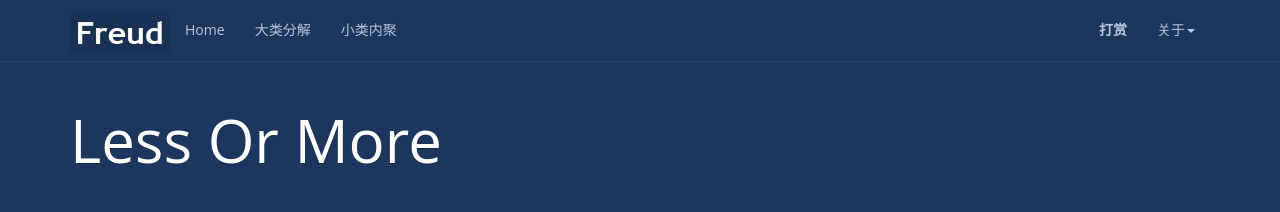
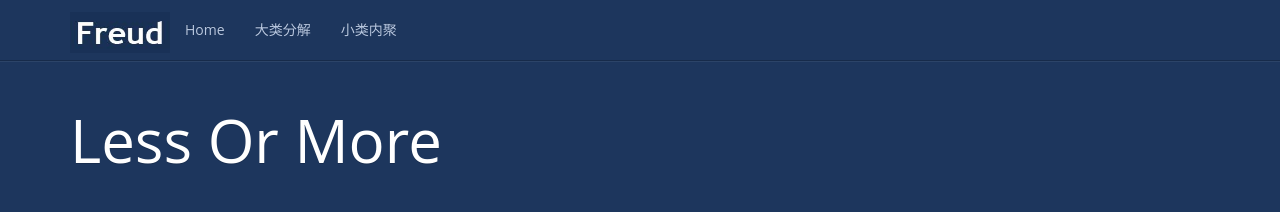
Before and after one commit to catBan/jekyll_cb, a Jekyll site: the page built from index.html, in a window 1280 px wide. Shown: the top 212 px of the page. Built offline with Jekyll 4.4.1, drawn with Linux system fonts in a browser that asks for light colours; the list of posts is cut into pages by our own code; comment, search, counter and statistics services are not loaded.

Commit message:
add theme

```diff
--- a/_includes/footer.html
+++ b/_includes/footer.html
@@ -5,8 +5,8 @@
 	</div>
 </footer>
 
-<script src="{{ '/styles/js/jquery.min.js' | prepend: site.baseurl }}"></script>
-<script src="{{ '/styles/js/bootstrap.min.js' | prepend: site.baseurl }}"></script>
-<script src="{{ '/styles/js/holder.min.js' | prepend: site.baseurl }}"></script>
-<script src="{{ '/styles/js/application.js' | prepend: site.baseurl }}"></script>
-<script src="{{ '/styles/js/lessismore.js' | prepend: site.baseurl }}"></script>
+<script src="{{ 'styles/js/jquery.min.js' | prepend: site.baseurl }}"></script>
+<script src="{{ 'styles/js/bootstrap.min.js' | prepend: site.baseurl }}"></script>
+<script src="{{ 'styles/js/holder.min.js' | prepend: site.baseurl }}"></script>
+<script src="{{ 'styles/js/application.js' | prepend: site.baseurl }}"></script>
+<script src="{{ 'styles/js/lessismore.js' | prepend: site.baseurl }}"></script>
--- a/_includes/head.html
+++ b/_includes/head.html
@@ -4,17 +4,17 @@
 	<meta name="viewport" content="width=device-width, initial-scale=1.0">
 	<title>{{ page.title }}</title>
 
-	<link rel="shortcut icon" href="{{ '/styles/images/favicon.jpg' | prepend: site.baseurl }}">
-	<link rel="icon" href="{{ '/styles/images/favicon.jpg' | prepend: site.baseurl }}">
+	<link rel="shortcut icon" href="{{ 'styles/images/favicon.jpg' | prepend: site.baseurl }}">
+	<link rel="icon" href="{{ 'styles/images/favicon.jpg' | prepend: site.baseurl }}">
 
-	<link rel="stylesheet" href="{{ '/styles/css/index.css' | prepend: site.baseurl }}">
-	<link rel="stylesheet" href="{{ '/styles/css/fontawesome/css/font-awesome.min.css' | prepend: site.baseurl }}">
+	<link rel="stylesheet" href="{{ 'styles/css/index.css' | prepend: site.baseurl }}">
+	<link rel="stylesheet" href="{{ 'styles/css/fontawesome/css/font-awesome.min.css' | prepend: site.baseurl }}">
 	<link rel="canonical" href="{{ page.url | replace:'index.html','' | prepend: site.baseurl }}">
 	<link rel="alternate" type="application/rss+xml" title="{{ site.name }}" href="{{ '/feed.xml' | prepend: site.baseurl }}">
 
 	<meta name="description" content="{{site.meta_description}}">
 
-	<script src="{{ '/styles/js/jquery.min.js' | prepend: site.baseurl }}"></script>
+	<script src="{{ 'styles/js/jquery.min.js' | prepend: site.baseurl }}"></script>
 	<!--[if lt IE 9]>
     	<script src="http://html5shiv.googlecode.com/svn/trunk/html5.js"></script>
   	<![endif]-->
--- a/_includes/header.html
+++ b/_includes/header.html
@@ -7,7 +7,7 @@
         <span class="icon-bar"></span>
       </button>
       <a href="/" class="navbar-brand">
-        <img src="{{ '/styles/images/logo.jpg' | prepend: site.baseurl }}">
+        <img src="{{ 'styles/images/logo.jpg' | prepend: site.baseurl }}">
       </a>
     </div>
     <nav class="collapse navbar-collapse bs-navbar-collapse" role="navigation">
@@ -23,21 +23,21 @@
         </li>
       </ul>
       <ul class="nav navbar-nav navbar-right">
-        <li>
+        <!-- <li>
           <a href="{{ '/donate/' | prepend: site.baseurl }}"><strong>打赏</strong></a>
         </li>
         <li class="dropdown">
           <a href="#" class="dropdown-toggle" data-toggle="dropdown">关于<b class="caret"></b></a>
-          <ul class="dropdown-menu">
+           <ul class="dropdown-menu">
             <li><a rel="nofollow" target="_blank" href="{{site.github}}">Github</a></li>
             <li><a rel="nofollow" target="_blank" href="{{site.resume_site}}">关于作者</a></li>
             <li><a rel="nofollow" href="{{ '/books' | prepend: site.baseurl }}">我的书单</a></li>
             <li><a rel="nofollow" href="{{ '/reference' | prepend: site.baseurl }}">推荐博客</a></li>
             <li><a href="{{ '/feed.xml' | prepend: site.baseurl }}">RSS订阅</a></li>
             <li class="divider"></li>
-            <li><a rel="nofollow" target="_blank" href="https://github.com/luoyan35714/LessOrMore.git">本项目</a></li>
+            <li><a rel="nofollow" target="_blank" href="https://github.com/catban">本项目</a></li>
           </ul>
-        </li>
+        </li>-->
       </ul>
     </nav>
   </div>
```
